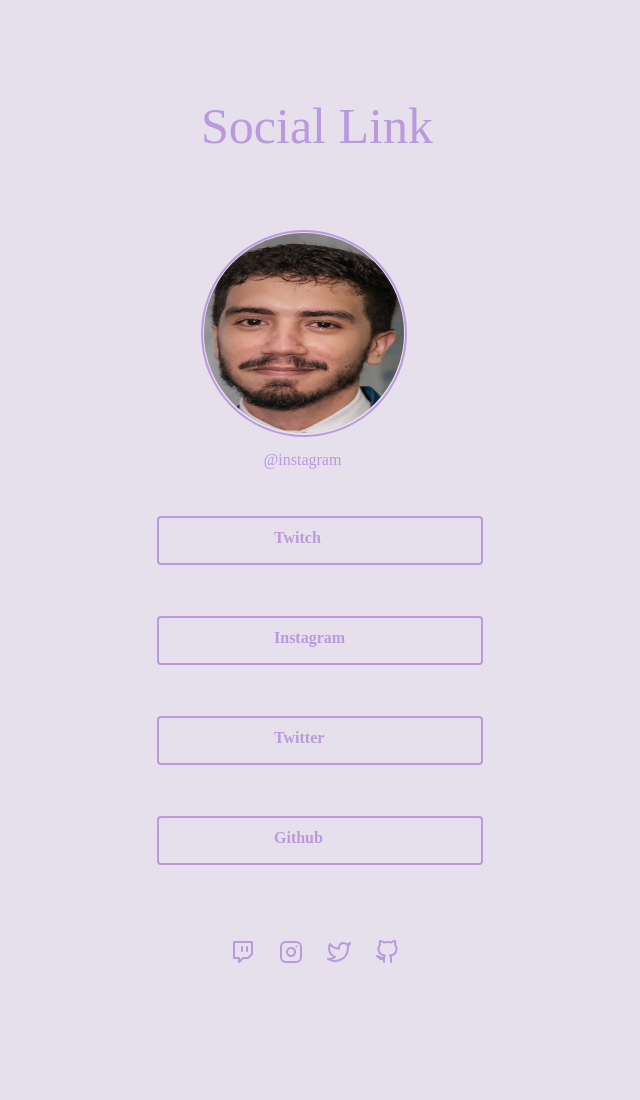
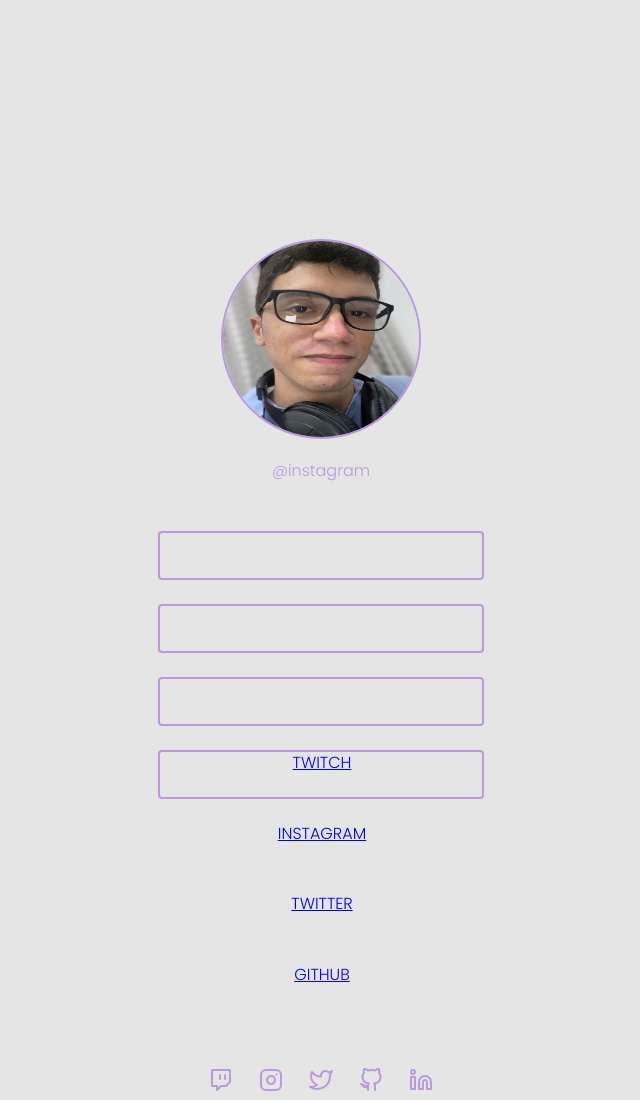
Before and after one commit to MatheusAlmeida28/Desafio_HTML_CSS, a plain HTML site: page index.html in a window 1280 px wide. Shown: the top 1100 px of the page, without its empty margins (399-1039 px from the left). Before the commit the page ends 1024 px from the top, so only its background shows below. Drawn offline with Linux system fonts and the light colour scheme.

Commit message:
commit na versão 1.1

```diff
--- a/css/style.css
+++ b/css/style.css
@@ -1,227 +1,107 @@
-body{
-    margin: 0 auto;
-    position: relative;
+* {
+    margin: 0;
+    padding: 0;
+    box-sizing: border-box;
+    margin: 0 auto
+}
+
+ul {
+    list-style: none;
+}
+
+/*z-index:2;*/
+
+body * {
+    font-family: 'Poppins', sans-serif;
+    line-height: 160%;
+}
+
+
+body {
+    background: #E5E5E5;
     width: 1440px;
     height: 1024px;
 
-    background: #e5e0ec;
 }
 
-h1{
-    position: absolute;
-    left: 600px;
-    top: 80px;
+main {
+    max-width: 580px;
+    width: 90%;
+    margin: auto;
 
-    font-family: 'Poppins';
-    font-style: normal;
-    font-weight: 300;
-    font-size: 50px;
-    line-height: 24px;
+    display: grid;
+    gap: 24px;
 
-    text-align: center;
-    color: #BB99DD;
+    margin-top: 32px;
 }
 
-li {
-    list-style-type: none;
-}
 
-.imagem-circular{
+section div img {
     box-sizing: border-box;
     border-radius: 50%;
-    position: absolute;
-    width: 206px;
-    height: 207px;
-    left: 600px;
-    top: 230px;
+    width: 200px;
+    height: 200px;
+    left: 619px;
+    top: 207px;
+
+    margin: auto;
+    display: grid;
+    margin-top: 207px;
 
     border: 2px solid #BB99DD;
 }
 
-.imagem-circular img{
-    position: absolute;
-    border-radius: 50%;
-    width: 200px;
-    height: 200px;
-    bottom: 2px;
-    right:  1px;
-
-    background: #C4C4C4;
-}
-
-.imagem-circular p{
-    position: absolute;
+section div p {
+    box-sizing: border-box;
     width: 99px;
     height: 24px;
-    left: 50px;
-    top: 200px;
 
-    font-family: 'Poppins';
-    font-style: normal;
     font-weight: 300;
     font-size: 16px;
     line-height: 24px;
 
+    margin-top: 20px;
     text-align: center;
+
     color: #BB99DD;
 }
 
-.link1{
-    position: absolute;
-    width: 47px;
-    height: 24px;
-    right: 720px;
-    top: 510px;
-
-    font-family: 'Poppins';
-    font-style: normal;
-    font-weight: 600;
-    font-size: 16px;
-    line-height: 24px;
-
-    display: flex;
-    align-items: center;
-    text-align: center;
-    z-index:2;
-
-    color: #BB99DD;
-
-}
-
-
-.link2{
-    position: absolute;
-    width: 47px;
-    height: 24px;
-    right: 720px;
-    top: 610px;
-
-    font-family: 'Poppins';
-    font-style: normal;
-    font-weight: 600;
-    font-size: 16px;
-    line-height: 24px;
-
-    display: flex;
-    align-items: center;
-    text-align: center;
-    z-index:2;
-
-    color: #BB99DD;
-
-}
-
-.link3{
-    position: absolute;
-    width: 47px;
-    height: 24px;
-    right: 720px;
-    top:   710px;
-
-    font-family: 'Poppins';
-    font-style: normal;
-    font-weight: 600;
-    font-size: 16px;
-    line-height: 24px;
-
-    display: flex;
-    align-items: center;
-    text-align: center;
-    z-index:2;
-
-    color: #BB99DD;
-
-}
-
-.link4{
-    position: absolute;
-    width: 47px;
-    height: 24px;
-    right: 720px;
-    top:  810px;
-
-
-    font-family: 'Poppins';
-    font-style: normal;
-    font-weight: 600;
-    font-size: 16px;
-    line-height: 24px;
-
-    display: flex;
-    align-items: center;
-    text-align: center;
-    z-index:2;
-
-    color: #BB99DD;
-
-}
-
-.retangulo1{
+.retangulo li {
     box-sizing: border-box;
 
-    position: absolute;
+    margin-top: 24px;
     width: 326px;
     height: 49px;
     left: 556px;
-    top: 516px;
+    top: 486px;
 
     border: 2px solid #BB99DD;
     border-radius: 4px;
 }
 
-.retangulo2{
-    box-sizing: border-box;
-
+.links-list {
     position: absolute;
     width: 326px;
-    height: 49px;
-    left: 556px;
-    top: 616px;
+    height: 24px;
+    left: 558px;
+    bottom: 50px;
 
-    border: 2px solid #BB99DD;
-    border-radius: 4px;
 }
 
-.retangulo3{
-    box-sizing: border-box;
+.links-list li {
+    margin-top: 24px;
+    margin-bottom: 45px;
 
-    position: absolute;
-    width: 326px;
-    height: 49px;
-    left: 556px;
-    top: 716px;
-
-    border: 2px solid #BB99DD;
-    border-radius: 4px;
-}
-
-.retangulo4{
-    box-sizing: border-box;
-
-    position: absolute;
-    width: 326px;
-    height: 49px;
-    left: 556px;
-    top: 816px;
-
-    border: 2px solid #BB99DD;
-    border-radius: 4px;
-}
-
-.rodape{
-    position: absolute;
-    width: 236px;
-    height: 24px;
-    left: 580px;
-    top: 900px
+    align-items: center;
+    text-align: center;
+    text-transform: uppercase;
 }
 
 .rodape ul{
-    float: left;
-    margin-top: 30px;
+    position: absolute;
+    display: flex;
+
+    width: 250px;
+    left: 595px;
+    bottom: -300px;
 }
-
-.rodape ul li{
-    display: inline-block;
-    padding: 10px;
-}
--- a/index.html
+++ b/index.html
@@ -2,9 +2,13 @@
 <html lang="en">
 
 <head>
+
+    <link rel="preconnect" href="https://fonts.googleapis.com">
+    <link rel="preconnect" href="https://fonts.gstatic.com" crossorigin>
+    <link href="https://fonts.googleapis.com/css2?family=Poppins:wght@300;600&display=swap" rel="stylesheet">
+
     <meta charset="UTF-8">
     <meta http-equiv="X-UA-Compatible" content="IE=edge">
-    <meta name="viewport" content="width=device-width, initial-scale=1.0">
     <title>Social Link</title>
 
     <link rel="stylesheet" href="./css/style.css">
@@ -14,53 +18,58 @@
 
     <main>
 
-        <h1>Social Link</h1>
-
         <section>
             <div>
-                <a href="https://www.twitch.tv" target="_blank">
-                    <p class="link1">Twitch</p>
-                </a>
-                <a href="https://www.instagram.com" target="_blank">
-                    <p class="link2">Instagram</p>
-                </a>
-                <a href="https://twitter.com/home" target="_blank">
-                    <p class="link3">Twitter</p>
-                </a>
-                <a href="https://github.com/MatheusAlmeida28" target="_blank">
-                    <p class="link4">Github</p>
-                </a>
+                <img src="assets/img20.jpg">
+                <p>@instagram</p>
             </div>
         </section>
 
         <section>
-
-            <div class="retangulo1"></div>
-            <div class="retangulo2"></div>
-            <div class="retangulo3"></div>
-            <div class="retangulo4"></div>
+            <ul class="retangulo">
+                <li></li>
+                <li></li>
+                <li></li>
+                <li></li>
+        </ul>
 
         </section>
 
+        <section>
+            <div>
+                <ul class="links-list">
+                    <li>
+                        <a class="link1" href="https://www.twitch.tv" target="_blank" alt="twitch">Twitch</a>
+                    </li>
 
+                    <li>
+                        <a class="link2" href="https://www.instagram.com" target="_blank" alt="facebook">Instagram</a>
+                    </li>
 
-        <section class="imagem-circular">
-            <img src="assets/IMG_8163.jpg">
-            <p>@instagram</p>
-            <header>
-            </header>
+                    <li>
+                        <a class="link3" href="https://twitter.com/home" target="_blank" alt="twitter">Twitter</a>
+                    </li>
 
+                    <li>
+                        <a class="link4" href="https://github.com/MatheusAlmeida28" target="_blank"
+                            alt="Github">Github</a>
+                    </li>
+                </ul>
+            </div>
         </section>
 
-
     </main>
-
     <footer class="rodape">
         <ul>
             <li><a href="https://www.twitch.tv"><img src="assets/twitch.svg"></a></li>
+
             <li><a href="https://www.instagram.com"><img src="assets/instagram.svg"></a></li>
+
             <li><a href="https://twitter.com/home"><img src="assets/twitter.svg"></a></li>
+
             <li><a href="https://github.com/MatheusAlmeida28"><img src="assets/github.svg"></a></li>
+
+            <li><a href="https://www.linkedin.com/in/matheus-almeida-0a4519227/"><img src="assets/linkedin.svg"></a></li>
         </ul>
 
     </footer>
```
Also changed, not shown: assets/img20.jpg (added), assets/linkedin.svg (added).
